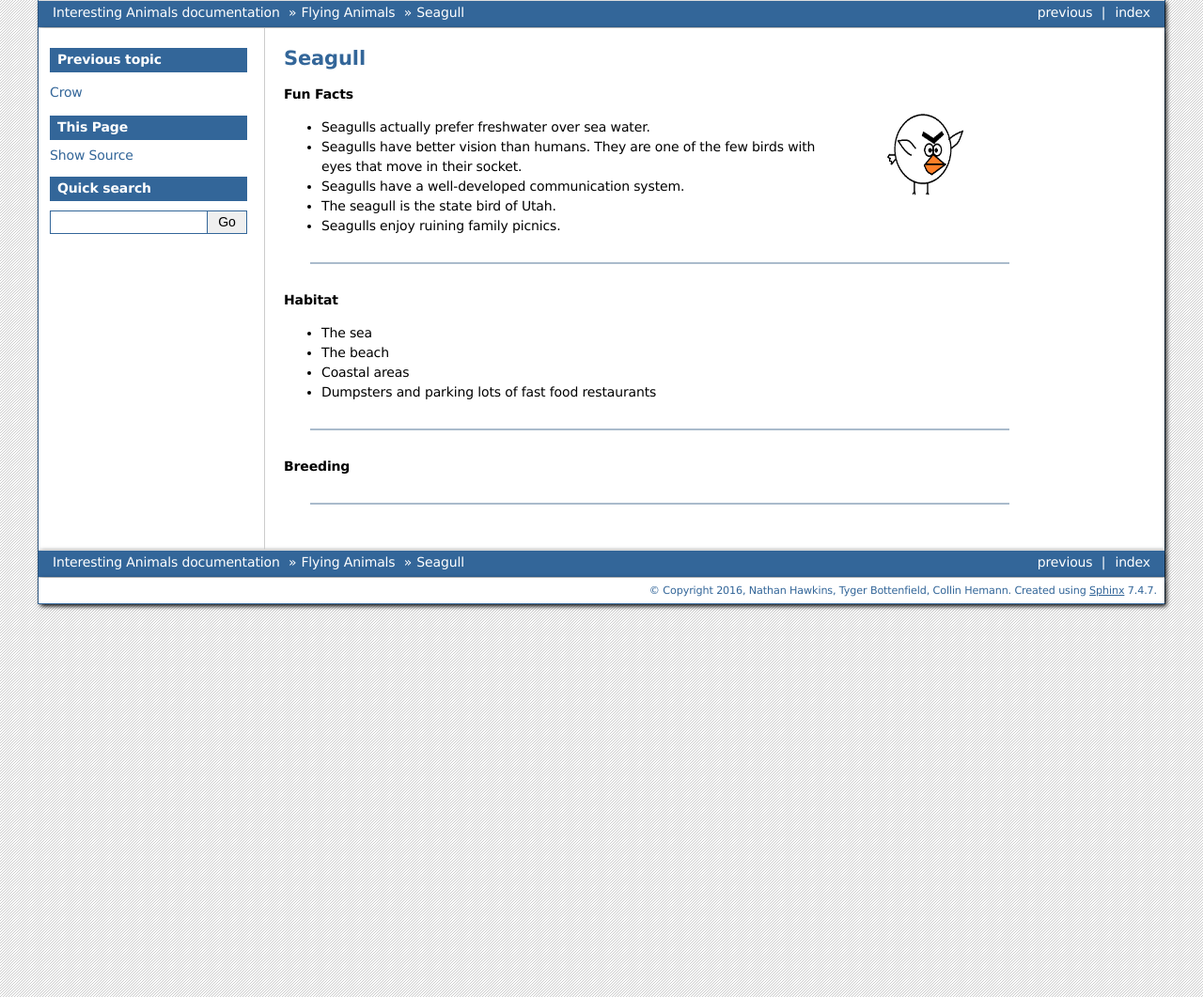
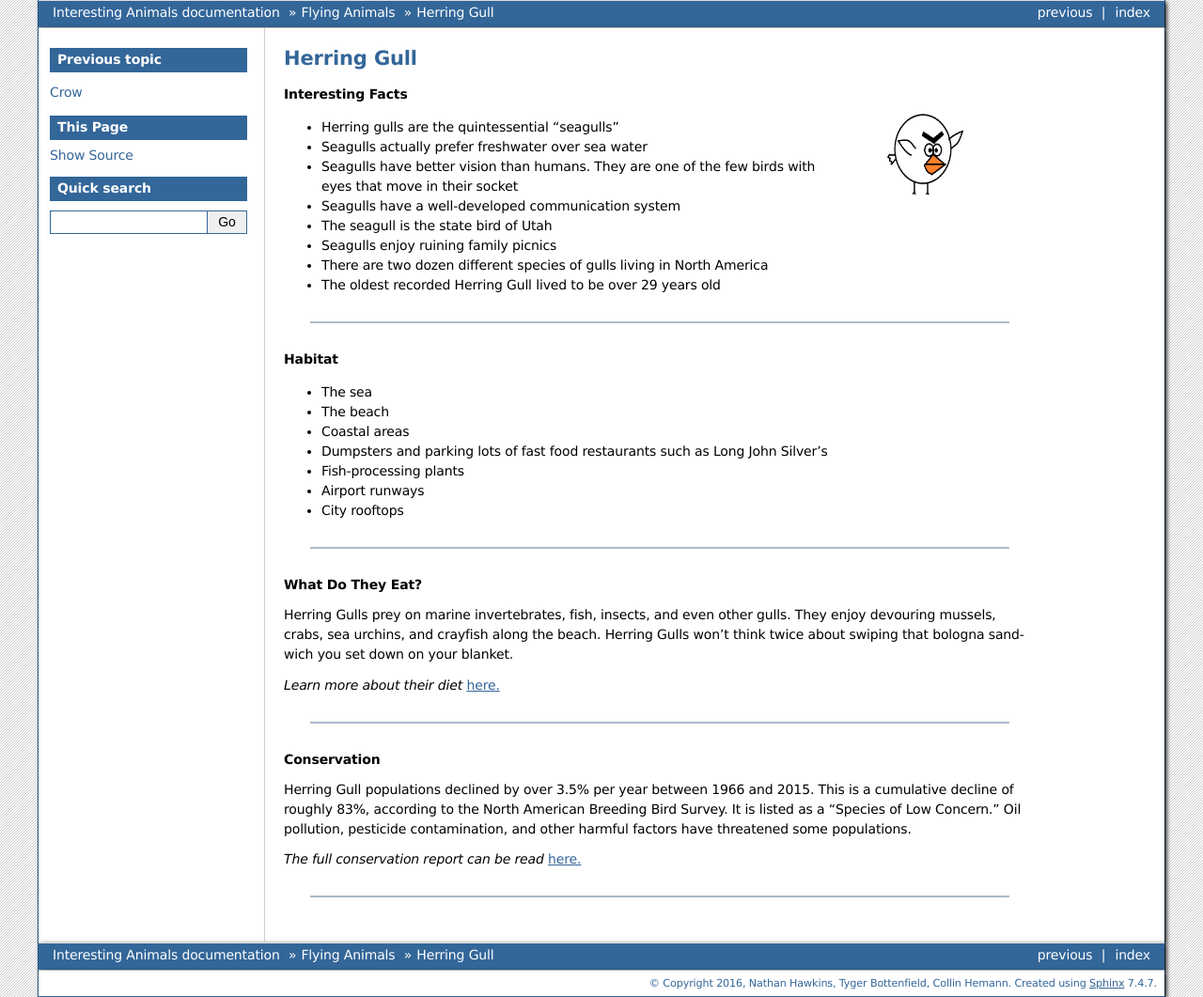
Before and after one commit to tbottenfield/interesting_animals, a Sphinx documentation site: the page built from source/flying_animals/seagull/seagull.rst, in a window 1280 px wide. Shown: the whole page at 94% size. Built offline with Sphinx 7.4.7, drawn with Linux system fonts in a browser that asks for light colours.

Commit message:
finished content for each page

```diff
--- a/source/flying_animals/flying_animals.rst
+++ b/source/flying_animals/flying_animals.rst
@@ -28,7 +28,8 @@ Crow
 
    crow/crow.rst
 
-Seagull
+
+Herring Gull
 --------
 
 .. toctree::
--- a/source/flying_animals/seagull/seagull.rst
+++ b/source/flying_animals/seagull/seagull.rst
@@ -1,4 +1,4 @@
-Seagull
+Herring Gull
 =======
 
 .. image:: seagull.png
@@ -7,13 +7,17 @@ Seagull
     :height: 200px
     :alt: alternate text
 
-**Fun Facts**
+**Interesting Facts**
 
-* Seagulls actually prefer freshwater over sea water.
-* Seagulls have better vision than humans. They are one of the few birds with eyes that move in their socket.
-* Seagulls have a well-developed communication system.
-* The seagull is the state bird of Utah.
-* Seagulls enjoy ruining family picnics.
+* Herring gulls are the quintessential "seagulls"
+* Seagulls actually prefer freshwater over sea water
+* Seagulls have better vision than humans. They are one of the few birds with eyes that move in their socket
+* Seagulls have a well-developed communication system
+* The seagull is the state bird of Utah
+* Seagulls enjoy ruining family picnics
+* There are two dozen different species of gulls living in North America
+* The oldest recorded Herring Gull lived to be over 29 years old
+
 =================================================
 
 **Habitat**
@@ -21,14 +25,32 @@ Seagull
 * The sea
 * The beach
 * Coastal areas
-* Dumpsters and parking lots of fast food restaurants
-
-
+* Dumpsters and parking lots of fast food restaurants such as Long John Silver's
+* Fish-processing plants
+* Airport runways
+* City rooftops
 
 ====================================
 
-**Breeding**
+**What Do They Eat?**
 
+Herring Gulls prey on marine invertebrates, fish, insects, and even other gulls.
+They enjoy devouring mussels, crabs, sea urchins, and crayfish along the beach.
+Herring Gulls won't think twice about swiping that bologna sandwich you set down
+on your blanket.
+
+*Learn more about their diet* `here. <https://www.allaboutbirds.org/guide/Herring_Gull/lifehistory#at_food/>`_
+
+======================================
+
+**Conservation**
+
+Herring Gull populations declined by over 3.5% per year between 1966 and 2015. This
+is a cumulative decline of roughly 83%, according to the North American Breeding Bird
+Survey. It is listed as a "Species of Low Concern." Oil pollution, pesticide contamination,
+and other harmful factors have threatened some populations.
+
+*The full conservation report can be read* `here. <https://www.allaboutbirds.org/guide/Herring_Gull/lifehistory#at_consv/>`_
 
 
 ======================================
```
Also changed, not shown: source/flying_animals/bluejay/bluejay.rst (+27 -8 lines), source/flying_animals/cardinal/cardinal.rst (+28 -10 lines), source/flying_animals/crow/crow.rst (+32 -10 lines), source/flying_animals/bluejay.png (added), source/flying_animals/cardinal.png (added), source/flying_animals/crow.png (added).
